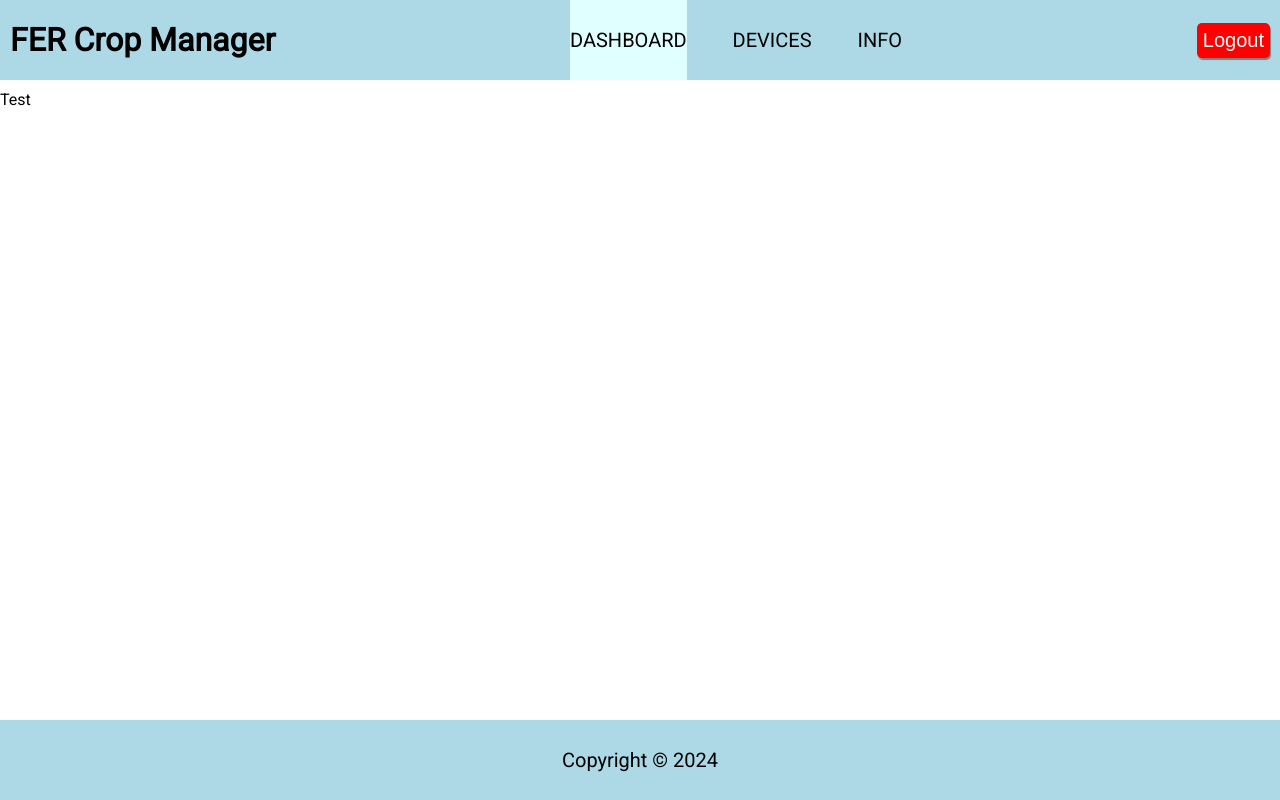
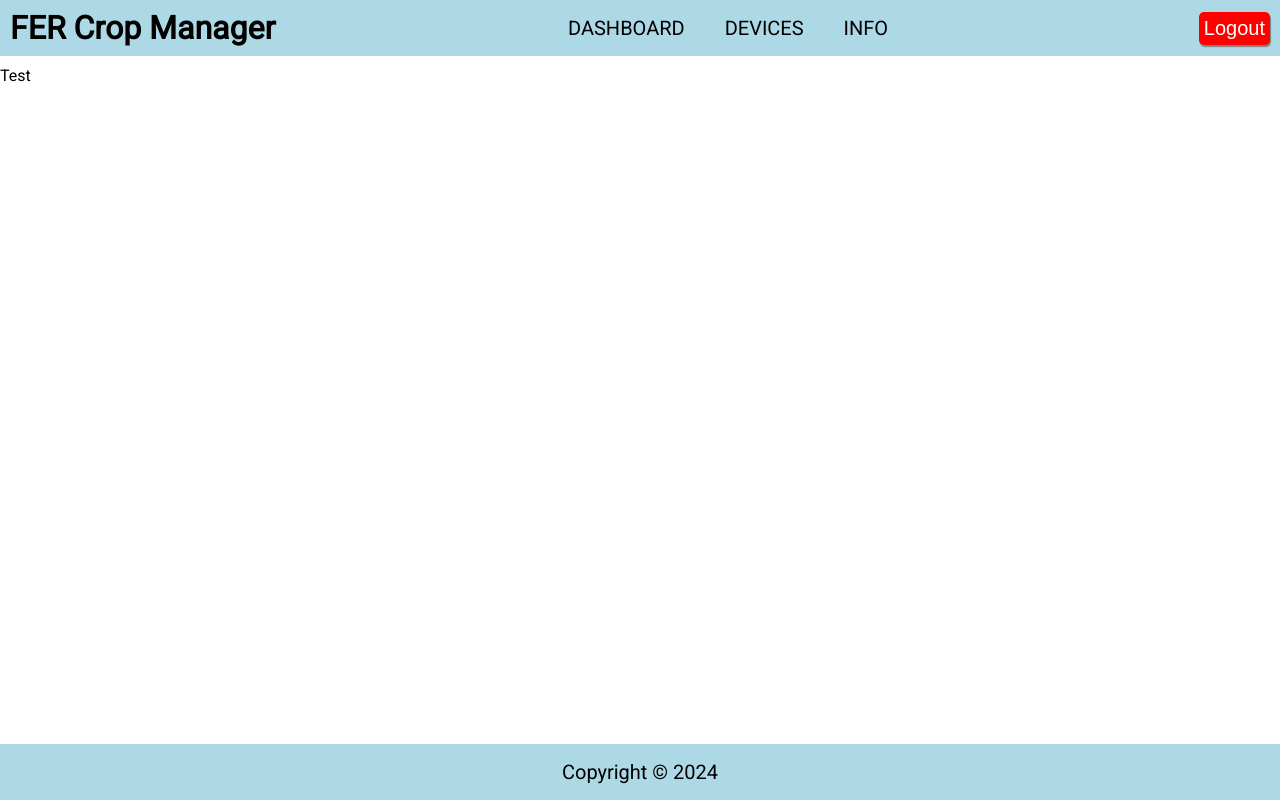
Before and after one commit to Ivan76654/fer-crop-manager, an Angular app: page / in a window 1280 px wide. Built offline with nearby package versions, Linux system fonts and the light colour scheme.

Commit message:
Fix header and footer styles.

```diff
--- a/src/app/footer/footer.component.css
+++ b/src/app/footer/footer.component.css
@@ -2,6 +2,6 @@ footer.footer-container {
   display: grid;
   place-content: center;
   font-size: 1.25rem;
-  min-height: 10vh;
+  min-height: 7vh;
   background-color: lightblue;
 }
--- a/src/app/header/header.component.css
+++ b/src/app/header/header.component.css
@@ -1,6 +1,6 @@
 header {
   width: 100%;
-  height: 10vh;
+  height: 7vh;
   padding-left: 10px;
   padding-right: 10px;
   display: flex;
@@ -11,25 +11,29 @@ header {
 
 .nav {
   display: flex;
-  justify-content: space-around;
+  justify-content: flex-start;
   width: 30%;
+  height: 100%;
 }
 
 .nav li.nav-link {
+  min-height: 100%;
   list-style: none;
+  padding-left: 20px;
+  padding-right: 20px;
 }
 
 .nav li.nav-link a {
   display: grid;
-  min-height: 10vh;
+  min-height: 100%;
   font-size: 1.25rem;
   color: black;
   text-decoration: none;
   place-content: center;
 }
 
-.nav li.nav-link a:hover,
-.nav li.nav-link a.active {
+.nav li.nav-link:hover,
+.nav li.nav-link.active {
   background-color: lightcyan;
 }
 
@@ -37,8 +41,7 @@ button.logout-btn {
   font-size: 1.25rem;
   border: 0;
   box-shadow: 1px 2px 1px gray;
-  outline: none;
-  padding: 6px;
+  padding: 5px;
   background-color: red;
   color: white;
   border-radius: 5px;
--- a/src/styles.css
+++ b/src/styles.css
@@ -20,7 +20,7 @@ body {
 main.main-content {
   flex: 1;
   overflow: auto;
-  max-height: 80vh;
+  max-height: 86vh;
   padding-top: 10px;
   padding-bottom: 10px;
 }
```
